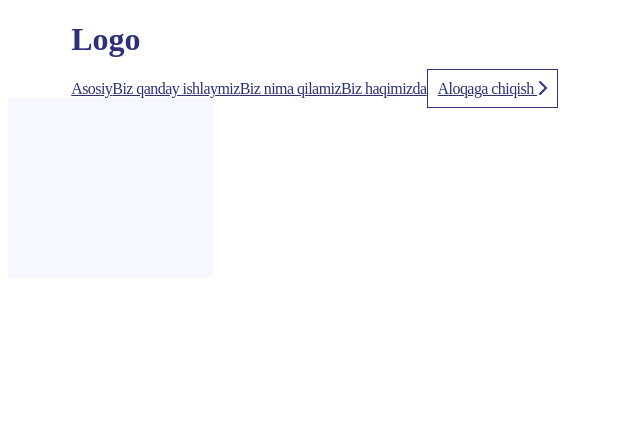
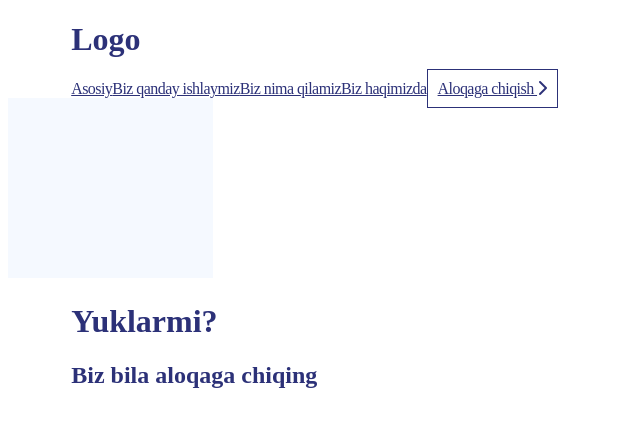
Before and after one commit to hakimov-dev/truck-service-landing, a Vue app: page / in a window 1280 px wide. Shown: the top 426 px of the page, without its empty margins (0-640 px from the left). Built offline with nearby package versions, Linux system fonts and the light colour scheme; the HTML template or start-up script is replaced by a standard one.

Commit message:
Added text in first conent.

```diff
--- a/src/components/Header/components/Content.vue
+++ b/src/components/Header/components/Content.vue
@@ -4,7 +4,8 @@
     <div class="container">
       <div class="main-content">
          <div class="content-1">
-
+             <h1>Yuklarmi?</h1>
+             <h2>Biz bila aloqaga chiqing</h2>
          </div>
       </div>
     </div>
```
